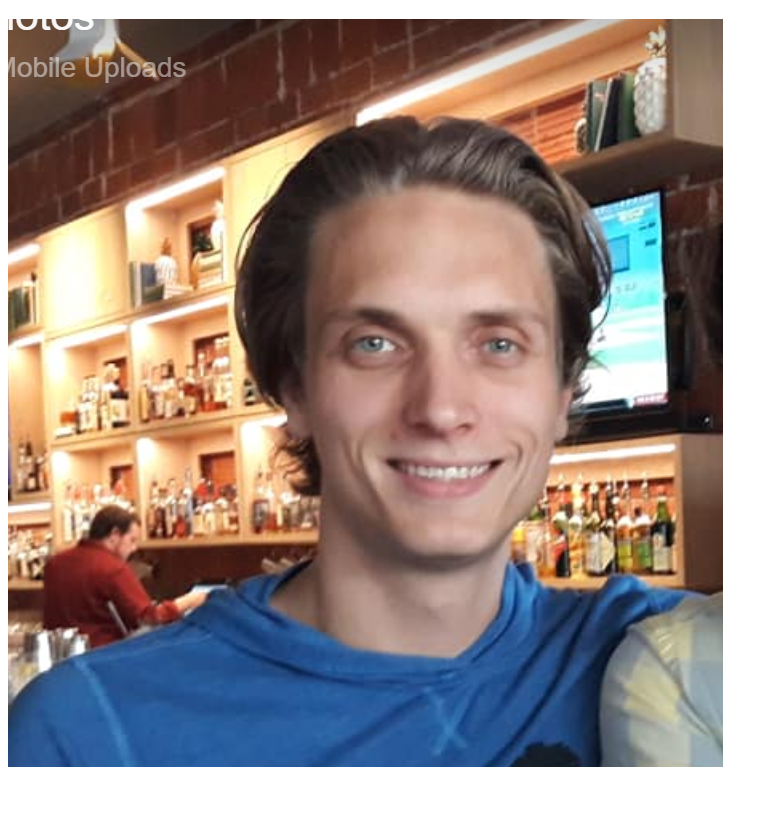
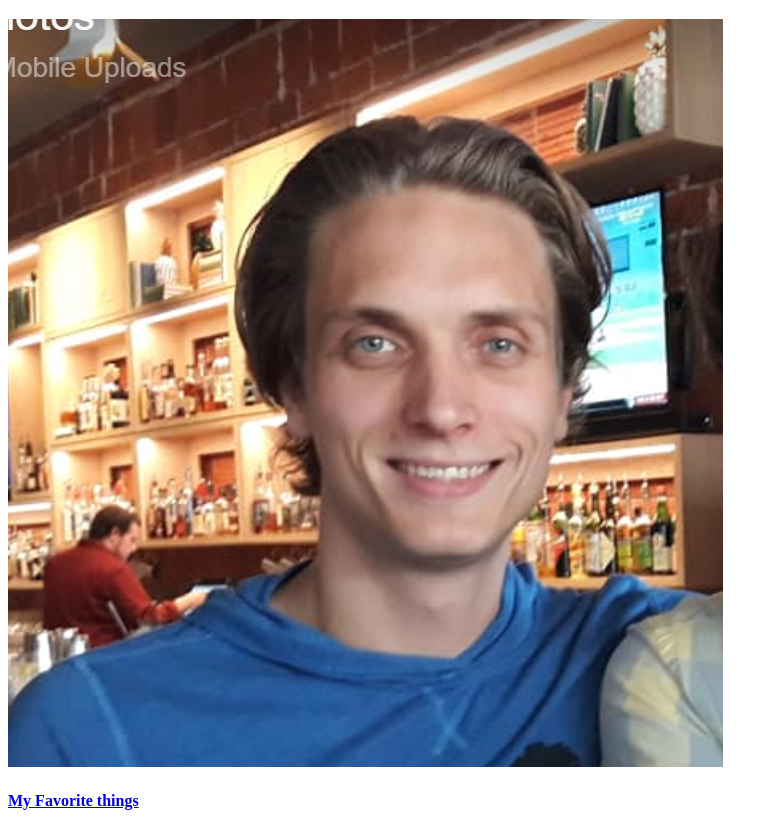
Before and after one commit to ablinn91/ablinn91.github.io, a plain HTML site: page index.html in a window 1280 px wide. Shown: the part 61-892 px from the top of the page, without its empty margins (0-778 px from the left). Before the commit the page ends 840 px from the top, so only its background shows below. Drawn offline with Linux system fonts and the light colour scheme.

Commit message:
Add files via upload

```diff
--- a/index.html
+++ b/index.html
@@ -14,6 +14,9 @@
     <a target="_blank" href="assets/images/me for bootcamp.PNG">
       <img src="assets/images/me for bootcamp.PNG" alt="Picture of me">
 </section>
+<section>
+  <h4>My Favorite things</h4>
+</section>
 </body>
 
 </html>
```
